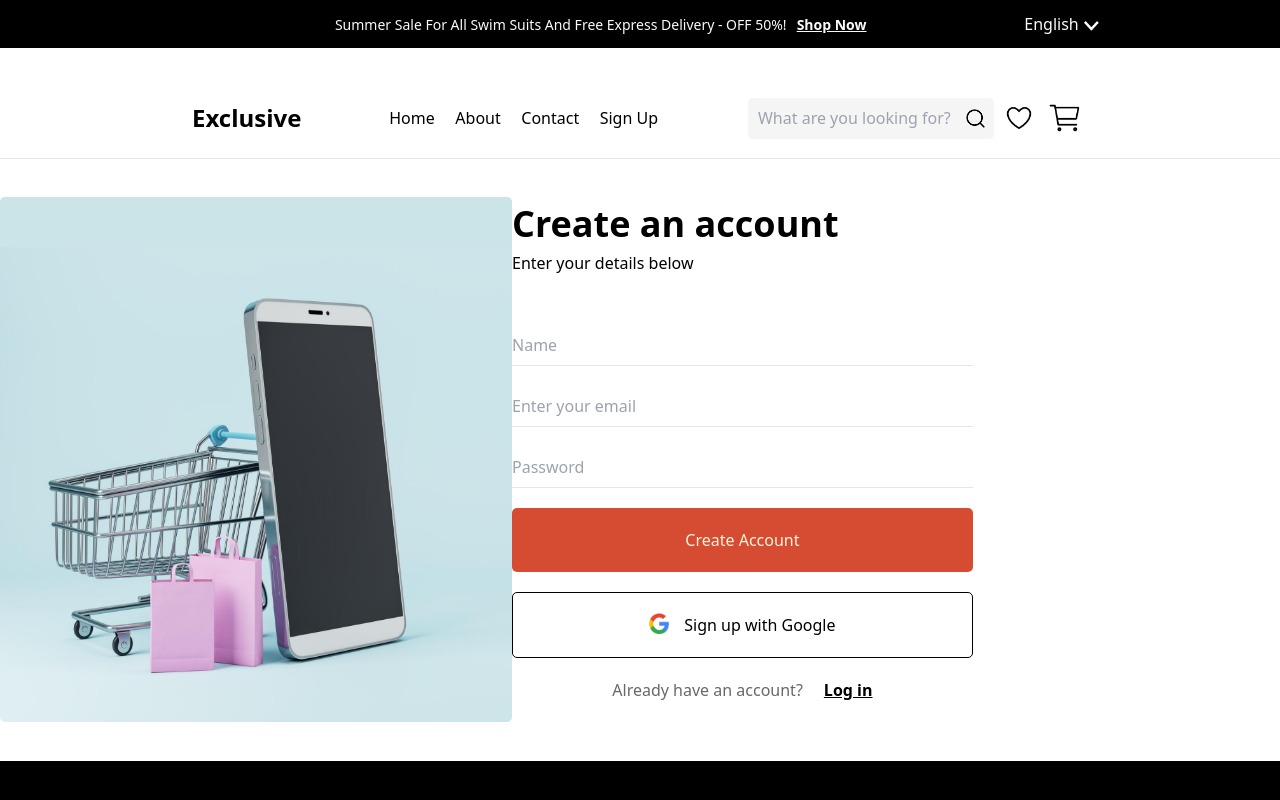
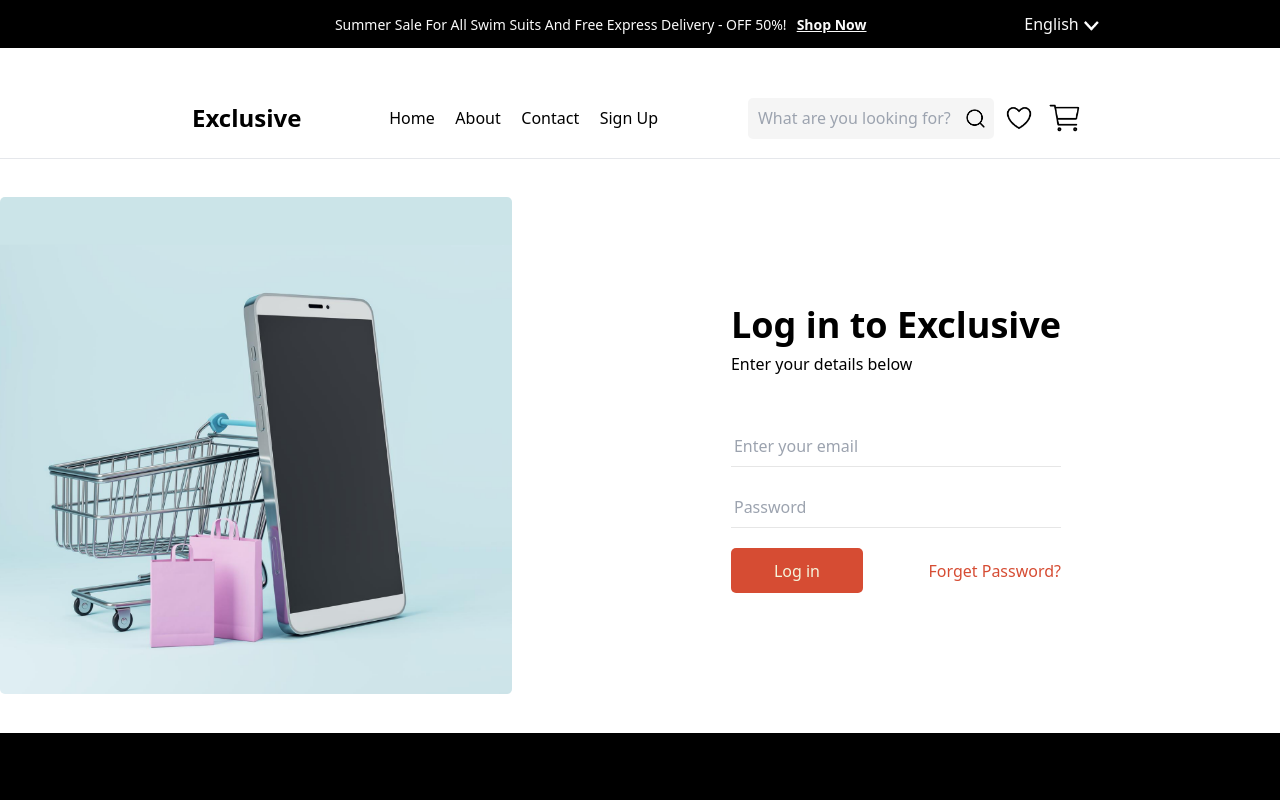
Before and after one commit to koldovsky/2024-itstep-next-team-02, a Next.js app: page /login in a window 1280 px wide. Shown: the top 800 px of the page. Built offline with nearby package versions, Linux system fonts and the light colour scheme.

Commit message:
Fixed Slider,fixed login/register

```diff
--- /dev/null
+++ b/app/account/[id]/page.module.css
@@ -0,0 +1,177 @@
+.goodName {
+  margin-top: 60px;
+}
+
+.mainContainer {
+  padding: 0 15% 0 15%;
+  height: 724px;
+}
+
+.goodContainer {
+  height: 500px;
+  display: flex;
+  margin-top: 60px;
+  height: 600px;
+  justify-content: space-between;
+}
+
+.smallImages {
+  width: 170px;
+  height: 138px;
+}
+
+.goodsColumn {
+  display: flex;
+  flex-direction: column;
+  justify-content: space-between;
+}
+
+.mainImage {
+  width: 500px;
+  height: 600px;
+}
+
+.goodDescriptionContainer {
+  width: 400px;
+  margin-left: 30px;
+  display: flex;
+  flex-direction: column;
+  justify-content: space-between;
+}
+
+.goodTitle {
+  font-size: x-large;
+  font-weight: 600;
+}
+
+.goodStats {
+  display: flex;
+  justify-content: space-between;
+  max-width: 300px;
+}
+
+.stars {
+  width: 100px;
+  height: 20px;
+}
+
+.price {
+  font-size: x-large;
+  font-weight: 400;
+}
+
+.goodColor {
+  display: flex;
+  align-items: center;
+}
+
+.circles {
+  width: 20px;
+  height: 20px;
+  margin-left: 5px;
+  margin-right: 5px;
+}
+
+.goodConfig {
+  display: flex;
+  align-items: center;
+  font-size: x-large;
+  justify-content: space-between;
+  max-width: 400px;
+}
+
+.sizeBox {
+  border: 1px solid #7d8184;
+  border-radius: 5px;
+  width: 32px;
+  height: 32px;
+  font-size: medium;
+  text-align: center;
+  font-weight: 500;
+  display: flex;
+  justify-content: center;
+  align-items: center;
+}
+
+.goodColor {
+  max-width: 100px;
+}
+
+.goodQuantityContainer {
+  display: flex;
+  height: 44px;
+}
+
+.addAndRemoveIcons {
+  width: 24px;
+  height: 24px;
+  margin: 0 auto;
+}
+
+.counter {
+  width: 80px;
+  border: 1px solid #7d8184;
+  text-align: center;
+}
+
+.addButton {
+  background-color: #db4444;
+  width: 41px;
+  border: 1px solid #7d8184;
+}
+
+.removeButton {
+  width: 41px;
+  border: 1px solid #7d8184;
+}
+
+.buyNowButton {
+  background-color: #db4444;
+  display: flex;
+  height: 44px;
+  color: #fafafa;
+  border-radius: 5px;
+  width: 150px;
+  font-size: 18px;
+  justify-content: center;
+  align-items: center;
+}
+
+.heartIcon {
+  width: 34px;
+  height: 34px;
+}
+
+.heartContainer {
+  border: 1px solid #7d8184;
+  border-radius: 5px;
+  width: 44px;
+  height: 44px;
+  display: flex;
+  justify-content: center;
+  align-items: center;
+}
+
+.deliveryBlock {
+  border: 1px solid #7d8184;
+  display: flex;
+  height: 90px;
+  align-items: center;
+}
+
+.deliveryDescription {
+  font-size: 14px;
+  font-weight: 500;
+}
+
+.deliveryTitle {
+  font-size: 20px;
+  font-weight: 500;
+}
+
+.deliveryIcons {
+  width: 40px;
+  height: 40px;
+  margin-left: 20px;
+  margin-right: 20px;
+}
--- a/app/components/header/Header.module.css
+++ b/app/components/header/Header.module.css
@@ -107,3 +107,11 @@
     font-weight: 600;
     text-decoration: underline;
 }
+
+.nuvButons{
+    transition: 300ms;
+}
+
+.nuvButons:hover{
+    color: #c3c3c3;
+}
--- a/app/components/sliderOnHeader/Slider.tsx
+++ b/app/components/sliderOnHeader/Slider.tsx
@@ -53,7 +53,7 @@ export default function App() {
           setCurrentSlide(currentSlideIndex + 1);
         }
       }
-    }, 4000);
+    }, 400000000000);
 
     return () => clearInterval(interval);
   }, [loaded, instanceRef]);
--- a/app/login/page.module.css
+++ b/app/login/page.module.css
@@ -1,6 +1,12 @@
 .mainImage{
   width: 40%;
   border-radius: 5px;
+}
+
+@media (max-width: 800px){
+  .mainImage{
+    display: none;
+  }
 }
 
 .mainContainer{
@@ -13,67 +19,63 @@
   justify-content: center;
   align-items: center;
   flex-direction: column;
-  width: 80%;
+  width: 100%;
+}
+
+.loginContainerForm{
+  width: 100%;
 }
 
 .loginContainer h1{
   font-size: 36px;
   font-weight: bold;
+  width: max-content;
 }
 
 .loginContainer h2{
   font-size: 16px;
   font-weight: lighter;
   margin-bottom: 50px;
+  width: max-content;
 }
 
 .loginContainer input{
-  width: 60%;
+
   border-bottom: solid 1px;
   border-color: rgb(230, 230, 230);
-  padding: 8px 8px 8px 0px;
+  padding: 8px 8px 8px 3px;
   margin-bottom: 20px;
+  width: 100%;
+  display: flex;
+  flex-direction: column;
 }
 
 .createAccountButton{
   background-color: rgb(214, 76, 51);
-  width: 60%;
+  width: 40%;
+  height: 45px;
   padding: 20px;
   border-radius: 5px;
   color: beige;
-  margin-bottom: 20px;
+  display: flex;
+  justify-content: center;
+  align-items: center;
 }
 
-.googleLogo{
-  width: 20px;
-  margin-right: 15px;
-}
-
-.createAccountButtonGoogle{
-  width: 60%;
-  padding: 20px;
-  border-radius: 5px;
-  color: rgb(0, 0, 0);
+.loginContainerForFlex{
   display: flex;
-  border: 1px solid;
-  align-self: center;
+  flex-direction: column;
+  align-items: start;
   justify-content: center;
 }
 
-.logOption{
+
+.logButtonContainer{
   display: flex;
-  justify-content: center;
   align-items: center;
-  width: 60%;
-  padding: 20px;
+  justify-content: space-between;
 }
 
-.logOption h3{
-color: rgb(104, 104, 104);
+.forgotPasswordButton{
+  color: rgb(214, 76, 51);
 }
-
-.logOptionLink{
-  margin-left: 5%;
-  font-weight: bold;
-  text-decoration: underline;
-}
--- a/app/login/page.tsx
+++ b/app/login/page.tsx
@@ -7,13 +7,8 @@ import GoogleLogo from "../../public/images/GoogleLogo.png";
 import { useState } from 'react';
 
 const Login = () => {
-  const [name, setName] = useState('');
   const [email, setEmail] = useState('');
   const [password, setPassword] = useState('');
-
-  const handleNameChange = (e) => {
-    setName(e.target.value);
-  };
 
   const handleEmailChange = (e) => {
     setEmail(e.target.value);
@@ -25,7 +20,11 @@ const Login = () => {
 
   const handleSubmit = (e) => {
     e.preventDefault();
-    console.log('Name:', name);
+
+    if (!email || !password) {
+      return;
+    }
+
     console.log('Email:', email);
     console.log('Password:', password);
   };
@@ -34,18 +33,17 @@ const Login = () => {
     <>
       <div className={styles.mainContainer}>
         <Image className={styles.mainImage} src={MainImage} alt="mainImage" />
+
         <div className={styles.loginContainer}>
+
           <div className={styles.loginContainerForFlex}>
-            <h1>Create an account</h1>
+
+            <h1>Log in to Exclusive</h1>
+
             <h2>Enter your details below</h2>
-            <form onSubmit={handleSubmit}>
-              <input
-                type="text"
-                placeholder="Name"
-                id="name"
-                value={name}
-                onChange={handleNameChange}
-              />
+
+            <form onSubmit={handleSubmit} className={styles.loginContainerForm} >
+
               <input
                 type="text"
                 placeholder="Enter your email"
@@ -53,6 +51,7 @@ const Login = () => {
                 value={email}
                 onChange={handleEmailChange}
               />
+
               <input
                 type="password"
                 placeholder="Password"
@@ -60,17 +59,13 @@ const Login = () => {
                 value={password}
                 onChange={handlePasswordChange}
               />
-              <button className={styles.createAccountButton} type="submit">Create Account</button>
-              <button className={styles.createAccountButtonGoogle} type="button">
-                <Image src={GoogleLogo} alt="Google Logo" className={styles.googleLogo} />
-                Sign up with Google
-              </button>
+              <div className={styles.logButtonContainer}>
+                <button className={styles.createAccountButton} type="submit">Log in</button>
+                  <Link href=" " className={styles.forgotPasswordButton}>Forget Password?</Link>
+              </div>
+
             </form>
 
-            <div className={styles.logOption}>
-              <h3>Already have an account?</h3>
-              <Link href="/login" className={styles.logOptionLink}>Log in</Link>
-            </div>
           </div>
         </div>
       </div>
--- a/app/register/page.module.css
+++ b/app/register/page.module.css
@@ -1,6 +1,12 @@
 .mainImage{
   width: 40%;
   border-radius: 5px;
+}
+
+@media (max-width: 1350px){
+  .mainImage{
+    display: none;
+  }
 }
 
 .mainContainer{
@@ -8,36 +14,45 @@
   margin: 3% 0% 3% 0%;
 }
 
-.loginContainer{
+.registerContainer{
   display: flex;
   justify-content: center;
   align-items: center;
   flex-direction: column;
-  width: 80%;
+  width: 100%;
 }
 
-.loginContainer h1{
+.registerContainerForm{
+  width: 100%;
+}
+
+.registerContainer h1{
   font-size: 36px;
   font-weight: bold;
+  width: max-content;
 }
 
-.loginContainer h2{
+.registerContainer h2{
   font-size: 16px;
   font-weight: lighter;
   margin-bottom: 50px;
+  width: max-content;
 }
 
-.loginContainer input{
-  width: 60%;
+.registerContainer input{
+
   border-bottom: solid 1px;
   border-color: rgb(230, 230, 230);
-  padding: 8px 8px 8px 0px;
+  padding: 8px 8px 8px 3px;
   margin-bottom: 20px;
+  width: 100%;
+  display: flex;
+  flex-direction: column;
 }
 
 .createAccountButton{
   background-color: rgb(214, 76, 51);
-  width: 60%;
+  width: 100%;
   padding: 20px;
   border-radius: 5px;
   color: beige;
@@ -50,7 +65,7 @@
 }
 
 .createAccountButtonGoogle{
-  width: 60%;
+  width: 100%;
   padding: 20px;
   border-radius: 5px;
   color: rgb(0, 0, 0);
@@ -64,12 +79,13 @@
   display: flex;
   justify-content: center;
   align-items: center;
-  width: 60%;
   padding: 20px;
+  width: 100%;
 }
 
 .logOption h3{
 color: rgb(104, 104, 104);
+width: max-content;
 }
 
 .logOptionLink{
@@ -77,3 +93,10 @@ color: rgb(104, 104, 104);
   font-weight: bold;
   text-decoration: underline;
 }
+
+.registerContainerForFlex{
+  display: flex;
+  flex-direction: column;
+  align-items: start;
+  justify-content: center;
+}
--- a/app/register/page.tsx
+++ b/app/register/page.tsx
@@ -25,6 +25,11 @@ const Login = () => {
 
   const handleSubmit = (e) => {
     e.preventDefault();
+
+    if (!name || !email || !password) {
+      return;
+    }
+
     console.log('Name:', name);
     console.log('Email:', email);
     console.log('Password:', password);
@@ -34,18 +39,26 @@ const Login = () => {
     <>
       <div className={styles.mainContainer}>
         <Image className={styles.mainImage} src={MainImage} alt="mainImage" />
-        <div className={styles.loginContainer}>
-          <div className={styles.loginContainerForFlex}>
+
+        <div className={styles.registerContainer}>
+
+          <div className={styles.registerContainerForFlex}>
+
             <h1>Create an account</h1>
+
             <h2>Enter your details below</h2>
-            <form onSubmit={handleSubmit}>
-              <input
+
+            <form onSubmit={handleSubmit} className={styles.registerContainerForm} >
+
+               <input
                 type="text"
                 placeholder="Name"
                 id="name"
                 value={name}
                 onChange={handleNameChange}
               />
+
+
               <input
                 type="text"
                 placeholder="Enter your email"
@@ -53,6 +66,7 @@ const Login = () => {
                 value={email}
                 onChange={handleEmailChange}
               />
+
               <input
                 type="password"
                 placeholder="Password"
@@ -60,17 +74,21 @@ const Login = () => {
                 value={password}
                 onChange={handlePasswordChange}
               />
+
               <button className={styles.createAccountButton} type="submit">Create Account</button>
-              <button className={styles.createAccountButtonGoogle} type="button">
+              <button className={styles.createAccountButtonGoogle} type="button" disabled={!name || !email || !password}>
                 <Image src={GoogleLogo} alt="Google Logo" className={styles.googleLogo} />
                 Sign up with Google
               </button>
+
             </form>
+
 
             <div className={styles.logOption}>
               <h3>Already have an account?</h3>
               <Link href="/login" className={styles.logOptionLink}>Log in</Link>
             </div>
+
           </div>
         </div>
       </div>
```
Also changed, not shown: app/account/[id]/page.tsx (added, +121 -0 lines), app/components/header/Header.tsx (+8 -4 lines), app/components/sliderOnHeader/Slider.module.css (+33 -0 lines).
